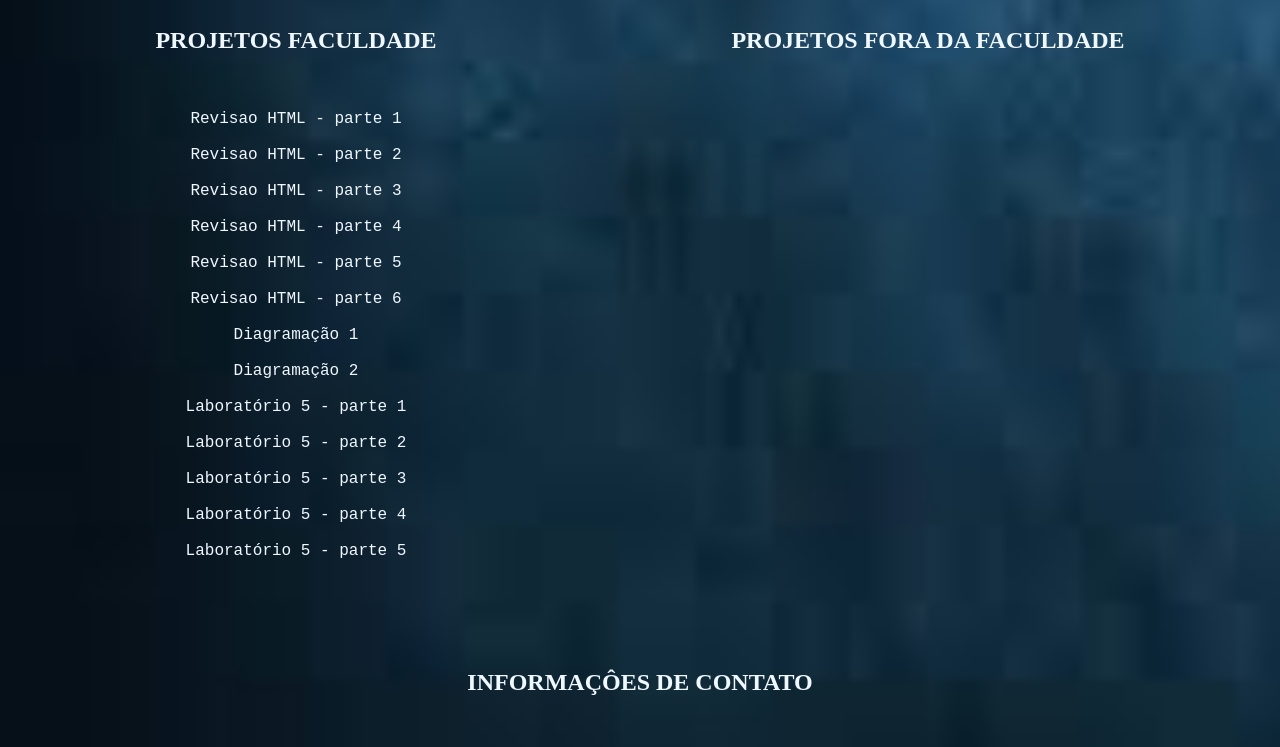
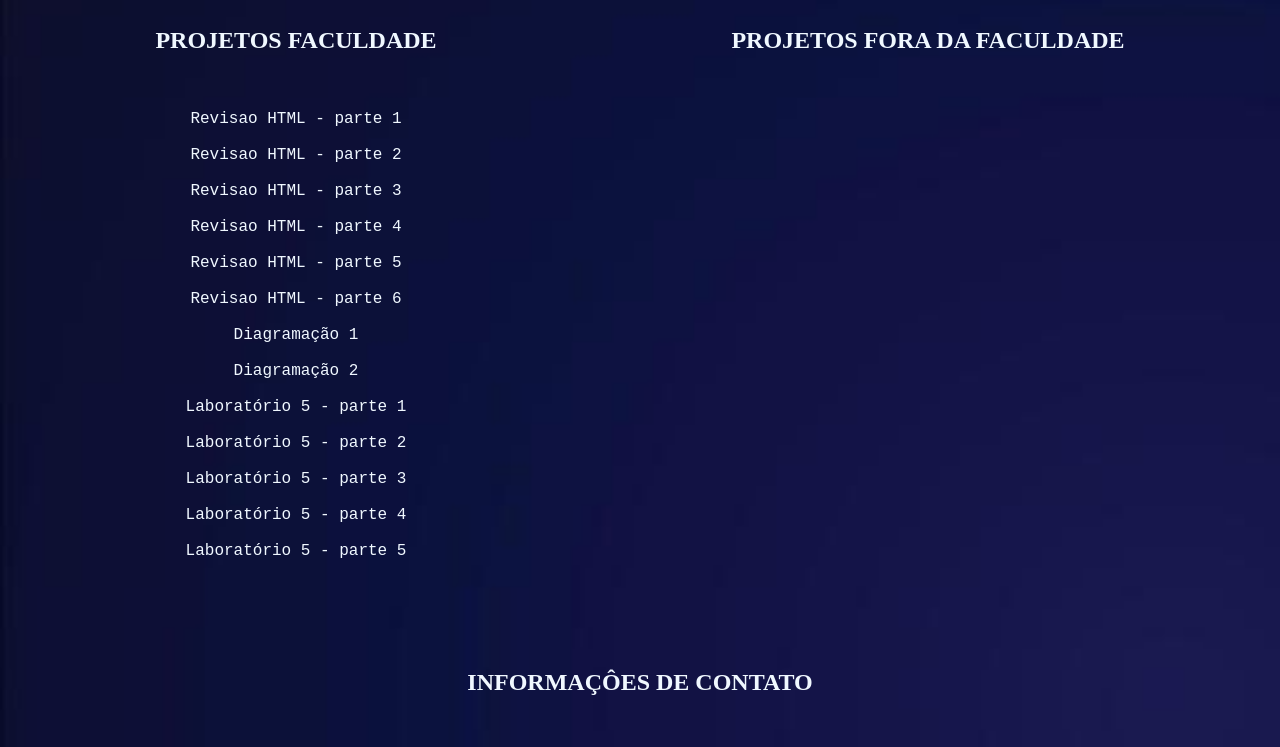
Before and after one commit to RodrigoJorge12/RodrigoJorge12.github.io, a plain HTML site: page index.html in a window 1280 px wide. Shown: the part 556-1303 px from the top of the page. Drawn offline with Linux system fonts and the light colour scheme.

Commit message:
imagem back lisa

```diff
--- a/style.css
+++ b/style.css
@@ -1,6 +1,6 @@
 
 .pagina{
-    background-image: url("imagensPaginaPrincipal/imagem\ 3.jfif");
+    background-image: url("imagensPaginaPrincipal/background\ 2.jpg");
     background-size: 2500px;
 }
 .textoCabecalho{
```
Also changed, not shown: imagensPaginaPrincipal/background 2.jpg (added), imagensPaginaPrincipal/background 4.jpg (deleted), imagensPaginaPrincipal/imagem 3.jfif (deleted), imagensPaginaPrincipal/imagem 6.jfif (deleted).
